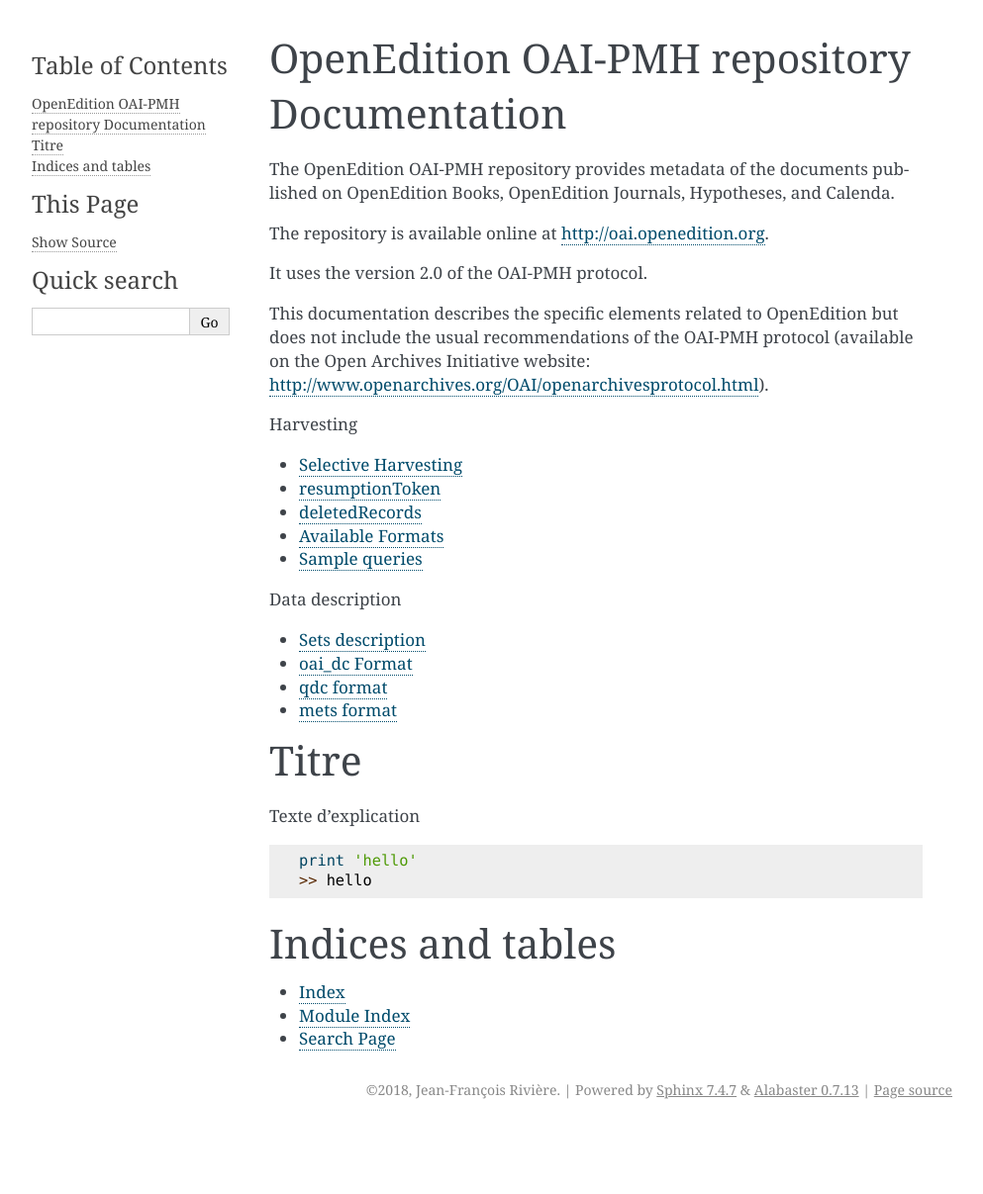
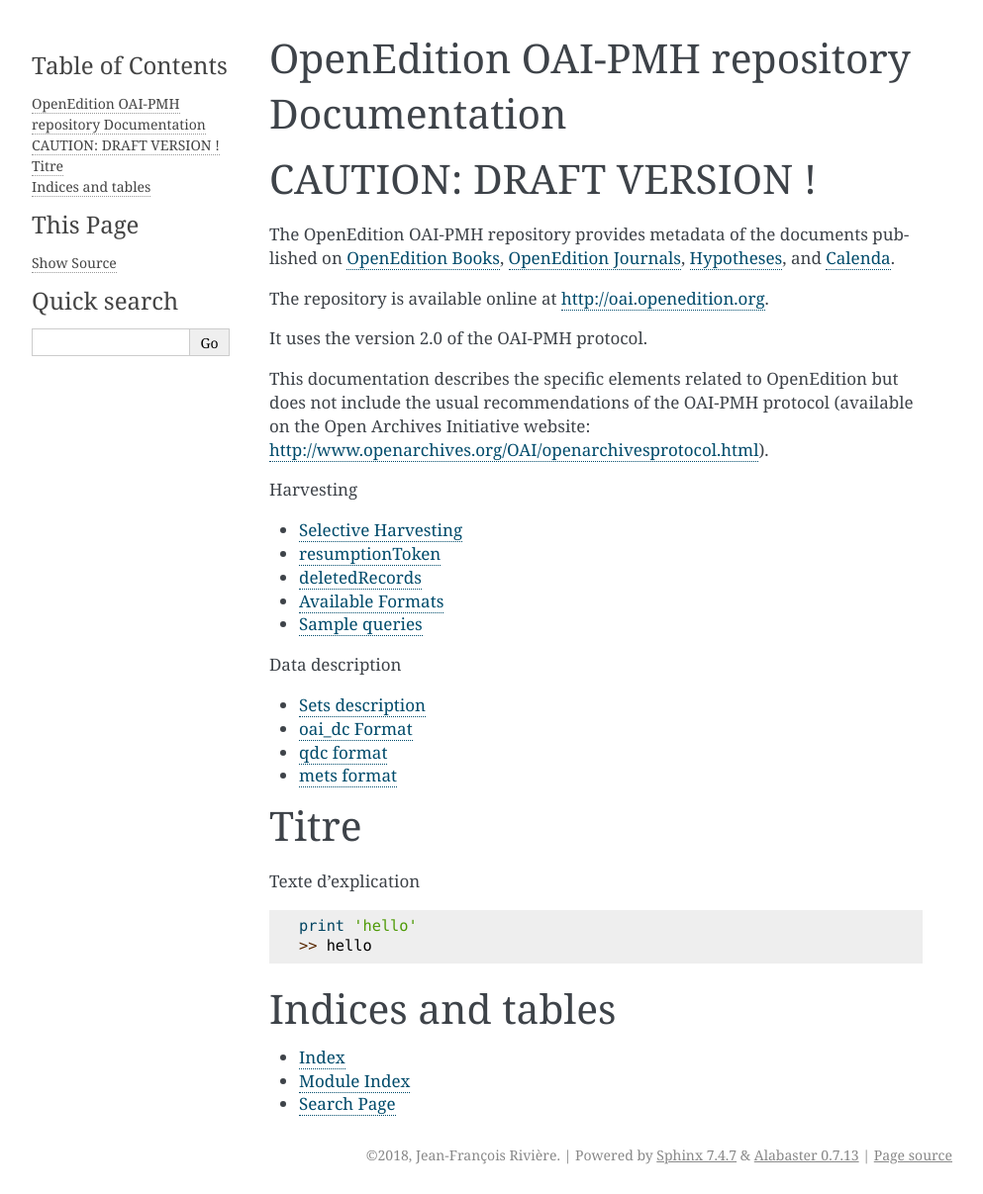
Before and after one commit to PatGendre/oai-openedition, a Sphinx documentation site: the page built from docs/source/index.rst, in a window 1280 px wide. Shown: the whole page at 99% size, without its empty margins (148-1141 px from the left). Built offline with Sphinx 7.4.7, drawn with Linux system fonts in a browser that asks for light colours; before the commit the page ends 1141 px from its top, so only the background shows below that.

Commit message:
Caution Draft + url openedition

```diff
--- a/docs/source/index.rst
+++ b/docs/source/index.rst
@@ -1,7 +1,10 @@
 OpenEdition OAI-PMH repository Documentation
 ============================================
 
-The OpenEdition OAI-PMH repository provides metadata of the documents published on OpenEdition Books, OpenEdition Journals, Hypotheses, and Calenda.
+CAUTION: DRAFT VERSION !
+===============================
+
+The OpenEdition OAI-PMH repository provides metadata of the documents published on `OpenEdition Books <https://books.openedition.org>`_, `OpenEdition Journals <https://journals.openedition.org>`_, `Hypotheses <https://hypotheses.org>`_, and `Calenda <http://calenda.org>`_.
 
 The repository is available online at http://oai.openedition.org.
 
```
